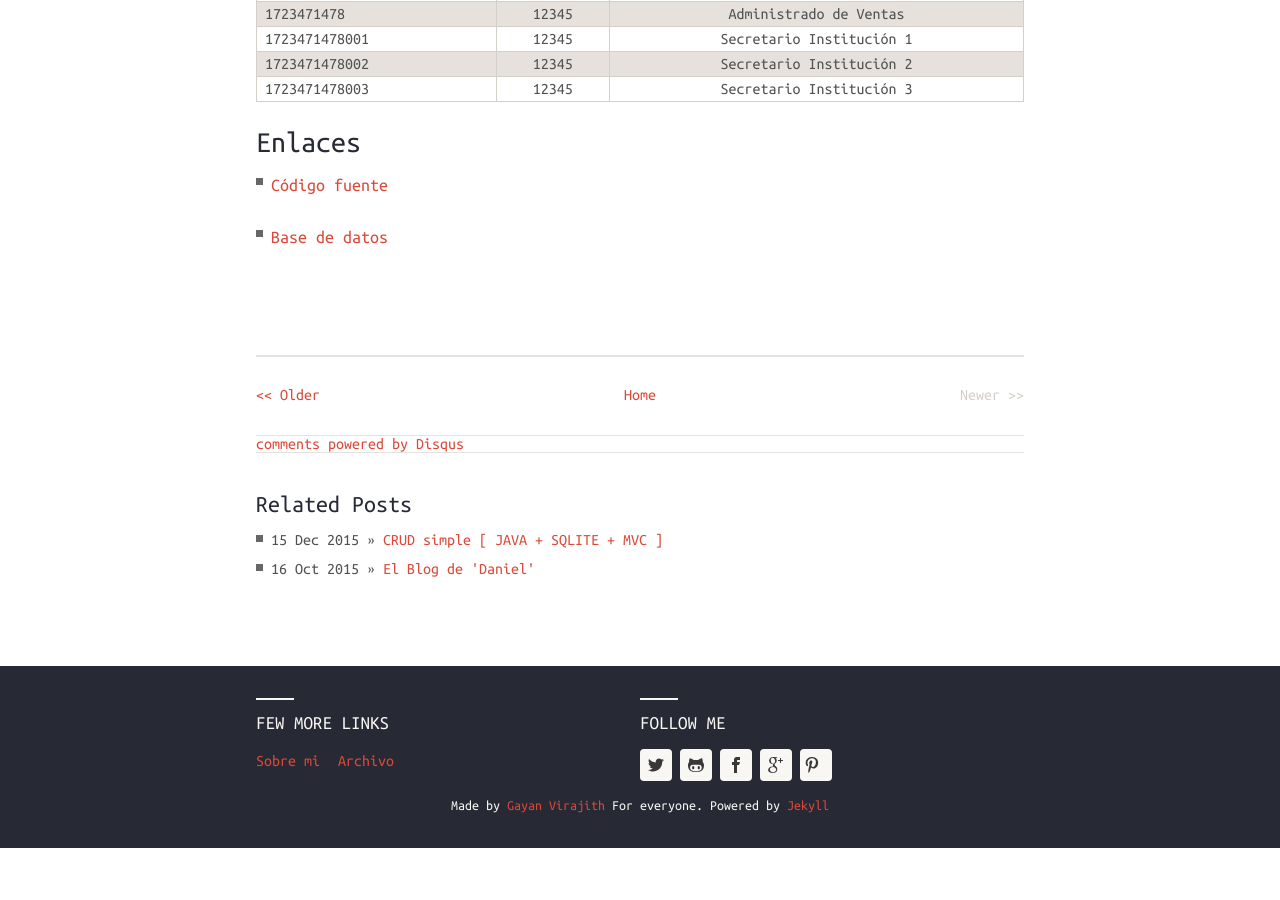
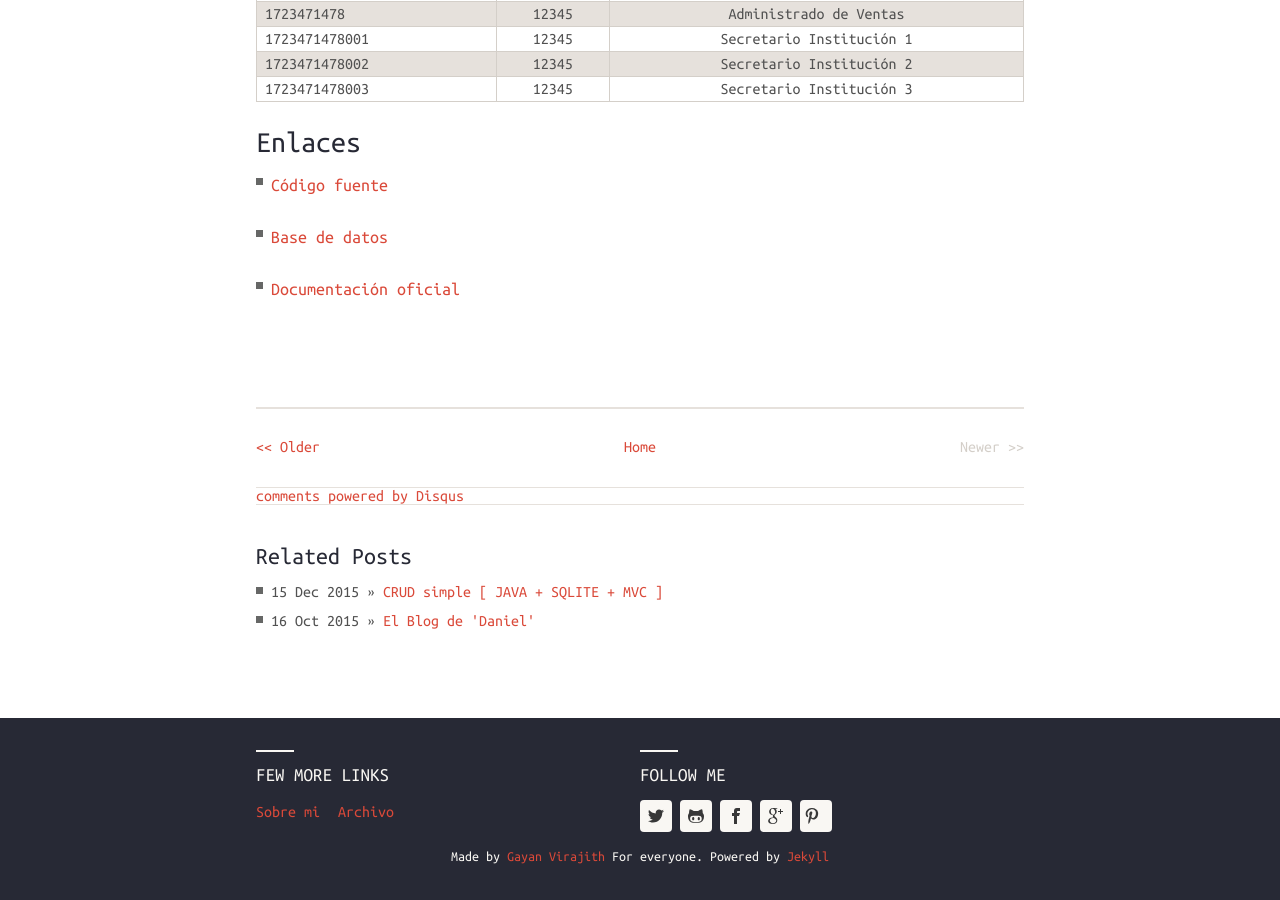
Before and after one commit to shinigamicorei7/shinigamicorei7.github.io, a Jekyll site: the page built from _posts/2016-01-18-sistema-de-admisiones.md, in a window 1280 px wide and 900 px high, scrolled down 2030 px. Built offline with Jekyll 4.4.1, drawn with Linux system fonts in a browser that asks for light colours; nearby versions of some CDN libraries; emoji names are drawn with the system emoji font; comment, search, counter and statistics services are not loaded; before the commit the page ends 2878 px from its top, so only the background shows below that.

Commit message:
Sistema de admisiones Agregamos el enlace a la documentación oficial.

```diff
--- a/_posts/2016-01-18-sistema-de-admisiones.md
+++ b/_posts/2016-01-18-sistema-de-admisiones.md
@@ -64,3 +64,5 @@ Los usuarios son los siguientes:
 - [Código fuente](https://github.com/shinigamicorei7/sistema-admisiones/archive/master.zip)
 
 - [Base de datos](https://www.dropbox.com/s/4jndvcveyfoh5i3/sitema_de_admisiones.sql?dl=0)
+
+- [Documentación oficial](https://github.com/shinigamicorei7/sistema-admisiones/blob/master/assets/pdf/Sistema_de_Admisiones.pdf)
```
